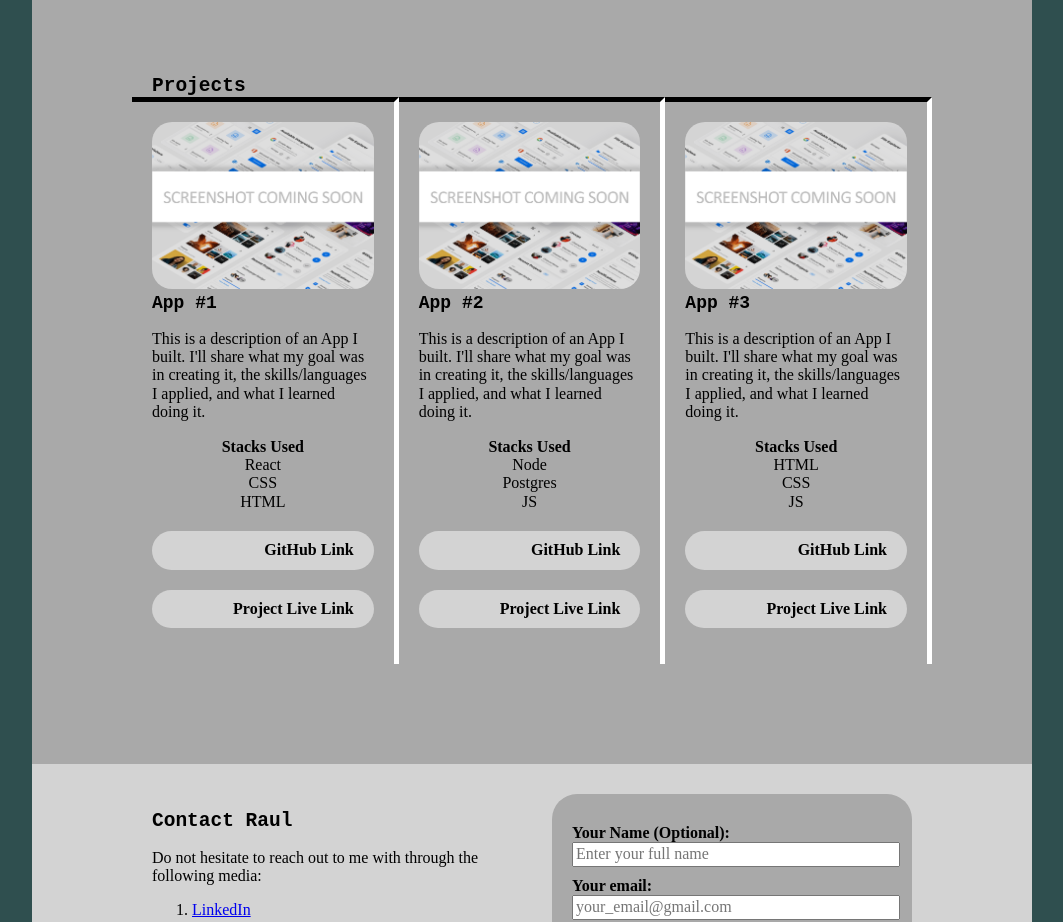
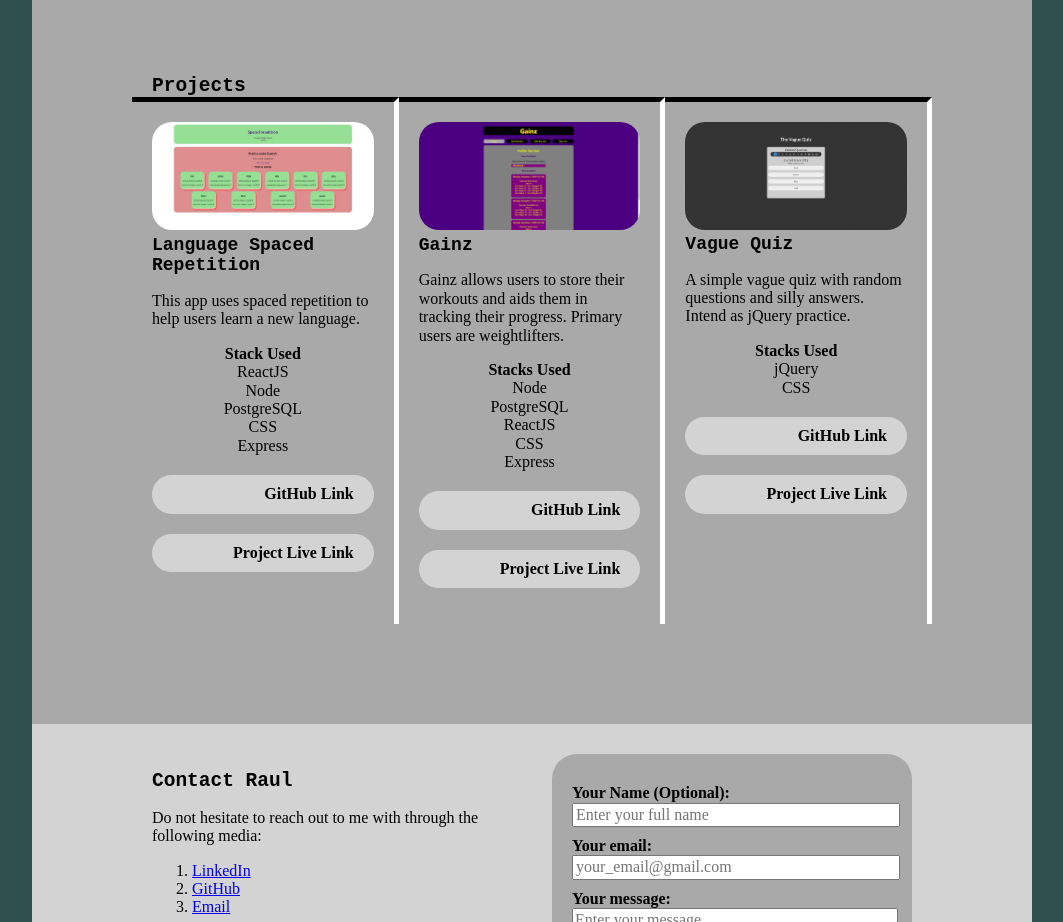
Before and after one commit to BarreraR/portfolio_v2, a plain HTML site: page index.html in a window 1280 px wide. Shown: the part 1140-2062 px from the top of the page, without its empty margins (108-1171 px from the left). Drawn offline with nearby package versions, Linux system fonts and the light colour scheme.

Commit message:
updated portfolio

```diff
--- a/index.html
+++ b/index.html
@@ -110,78 +110,74 @@
           <h2>Projects</h2>
           <div class="group">
             <div class="item">
-              <img src="images/placeholder.png" alt="Placeholder App Image" />
-              <h3>App #1</h3>
+              <img src="images/spaced_repetion.jpg" alt="Spaced Repetition App" />
+              <h3>Language Spaced Repetition</h3>
               <p>
-                This is a description of an App I built. I'll share what my goal
-                was in creating it, the skills/languages I applied, and what I
-                learned doing it.
+                This app uses spaced repetition to help users learn a new language.
               </p>
               <div class="stack">
-                <h4>Stacks Used</h4>
+                <h4>Stack Used</h4>
                 <ul>
-                  <li>React</li>
+                  <li>ReactJS</li>
+                  <li>Node</li>
+                  <li>PostgreSQL</li>
                   <li>CSS</li>
-                  <li>HTML</li>
+                  <li>Express</li>
                 </ul>
               </div>
               <div class="project-links">
                 <p>
-                  <a href="https://github.com/BarreraR" target="_blank"
-                  >GitHub Link</a>
+                  <a href="https://github.com/BarreraR/spaced-repetition" target="_blank">GitHub Link</a>
+                </p>
 
-                </p><p>
-                <a href="#" target="_blank">Project Live Link</a></p></div>
-              </p>
-
+                <p>
+                  <a href="https://spaced-repetition-language-game.vercel.app/" target="_blank">Project Live Link</a></p></div>
+                </p>
             </div>
             <div class="item">
-              <img src="images/placeholder.png" alt="Placeholder App Image" />
-              <h3>App #2</h3>
+              <img src="images/gainz.jpg" alt="Gainz App" />
+              <h3>Gainz</h3>
               <p>
-                This is a description of an App I built. I'll share what my goal
-                was in creating it, the skills/languages I applied, and what I
-                learned doing it.
+                Gainz allows users to store their workouts and aids them in tracking their progress. Primary users are weightlifters.
               </p>
               <div class="stack">
                 <h4>Stacks Used</h4>
                 <ul>
                   <li>Node</li>
-                  <li>Postgres</li>
-                  <li>JS</li>
+                  <li>PostgreSQL</li>
+                  <li>ReactJS</li>
+                  <li>CSS</li>
+                  <li>Express</li>
                 </ul>
               </div>
               <div class="project-links">
                 <p>
-                  <a href="https://github.com/BarreraR" target="_blank">GitHub Link</a>
+                  <a href="https://github.com/BarreraR/gainz-client" target="_blank">GitHub Link</a>
                 </p>
                 <p>
-                  <a href="#" target="_blank">Project Live Link</a>
+                  <a href="https://gainz.vercel.app/" target="_blank">Project Live Link</a>
                 </p>
               </div>
             </div>
             <div class="item">
-              <img src="images/placeholder.png" alt="Placeholder App Image" />
-              <h3>App #3</h3>
+              <img src="images/vague_quiz.jpg" alt="Vague Quiz App" />
+              <h3>Vague Quiz</h3>
               <p>
-                This is a description of an App I built. I'll share what my goal
-                was in creating it, the skills/languages I applied, and what I
-                learned doing it.
+                A simple vague quiz with random questions and silly answers. Intend as jQuery practice.
               </p>
               <div class="stack">
                 <h4>Stacks Used</h4>
                 <ul>
-                  <li>HTML</li>
+                  <li>jQuery</li>
                   <li>CSS</li>
-                  <li>JS</li>
                 </ul>
               </div>
               <div class="project-links">
                 <p>
-                  <a href="https://github.com/BarreraR" target="_blank">GitHub Link</a>
+                  <a href="https://github.com/BarreraR/quiz-app" target="_blank">GitHub Link</a>
                 </p>
                 <p>
-                  <a href="#" target="_blank">Project Live Link</a>
+                  <a href="https://barrerar.github.io/quiz-app/" target="_blank">Project Live Link</a>
                 </p>
               </div>
             </div>
```
Also changed, not shown: images/gainz.jpg (added), images/spaced_repetion.jpg (added), images/vague_quiz.jpg (added), 1 other file.
